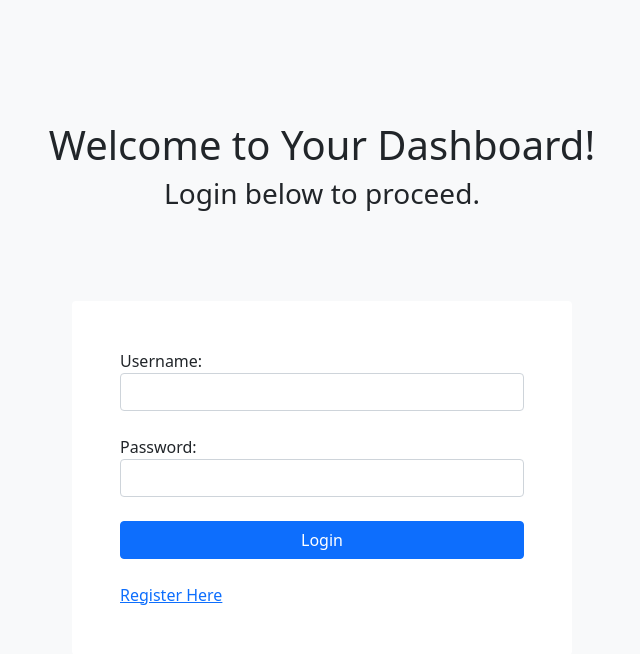
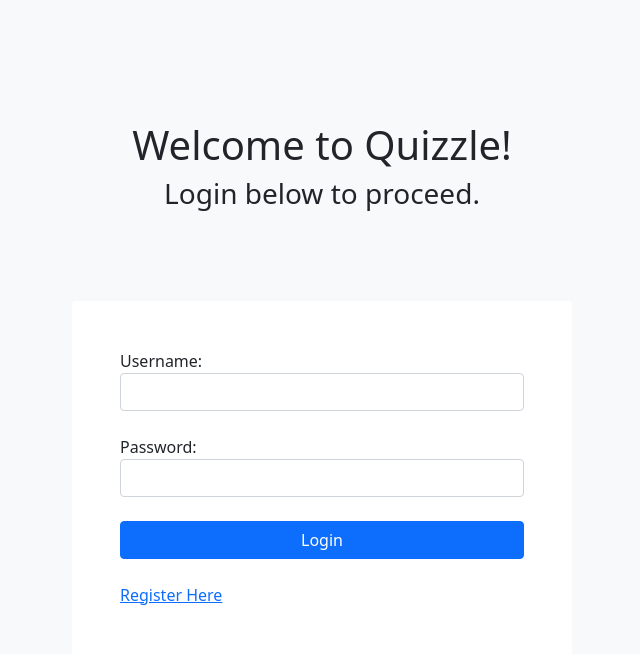
Before and after one commit to sging04/FinalProject, a Flask app: page / in a window 1280 px wide. Shown: the top 654 px of the page, without its empty margins (318-958 px from the left). Run offline with Flask 2, Linux system fonts and the light colour scheme.

Commit message:
added change to login

```diff
--- a/app/templates/login.html
+++ b/app/templates/login.html
@@ -16,7 +16,7 @@
     {% endif %}
 
     <h1>
-      Welcome to Your Dashboard!
+      Welcome to Quizzle!
     </h1>
 
     <h3>
```
